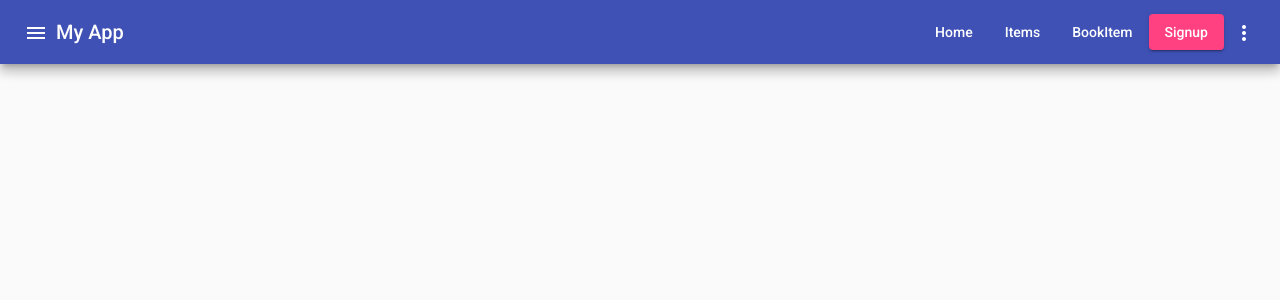
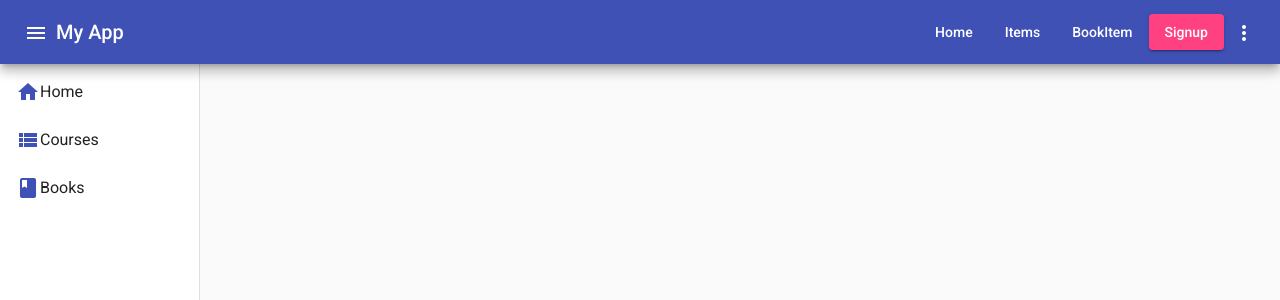
Before and after one commit to Bondesvick/AngularMaterial, an Angular app: page / in a window 1280 px wide. Shown: the top 300 px of the page. Built offline with nearby package versions, Linux system fonts and the light colour scheme.

Commit message:
added side nav links

```diff
--- a/src/app/items/course-list/course-list.component.html
+++ b/src/app/items/course-list/course-list.component.html
@@ -5,7 +5,9 @@
 
 
     <mat-card-content>
+
         <mat-list role="list">
+            <mat-divider></mat-divider>
             <mat-list-item matRipple
             [matRippleCentered]="false"
             [matRippleDisabled]="false"
@@ -22,7 +24,8 @@
                         (click)="deleteLesson.emit(item.id);$event.stopImmediatePropagation()">
                         <mat-icon>delete</mat-icon>
                     </button>
+                    <mat-divider></mat-divider>
+            </mat-list-item>
 
-            </mat-list-item>
       </mat-list>
     </mat-card-content>
--- a/src/app/navbar/navbar.component.html
+++ b/src/app/navbar/navbar.component.html
@@ -40,9 +40,12 @@
     <mat-sidenav-container class="example-sidenav-container" [style.marginTop.px]="mobileQuery.matches ? 56 : 60">
 
       <mat-sidenav #snav [mode]="mobileQuery.matches ? 'over' : 'side'"
-      [fixedInViewport]="mobileQuery.matches" fixedTopGap="56" [style.paddingTop.px]="mobileQuery.matches ? 0 : 0" class="navArea">
+      [fixedInViewport]="mobileQuery.matches" fixedTopGap="56" opened [style.paddingTop.px]="mobileQuery.matches ? 0 : 0" class="navArea">
         <mat-nav-list>
-          <a mat-list-item routerLink="." *ngFor="let nav of fillerNav">{{nav}}</a>
+          <a mat-list-item routerLink={{nav.path}} *ngFor="let nav of links">
+            <mat-icon color="primary">{{nav.icon}}</mat-icon>
+            {{nav.title}}
+          </a>
         </mat-nav-list>
       </mat-sidenav>
 
--- a/src/app/navbar/navbar.component.ts
+++ b/src/app/navbar/navbar.component.ts
@@ -29,6 +29,12 @@ fillerContent = Array.from({length: 50}, () =>
   this.mobileQuery.addListener(this._mobileQueryListener);
    }
 
+   links =[
+     {path: "/home", icon: "home", title: "Home"},
+     {path: "/items", icon: "view_list", title: "Courses"},
+     {path: "/bookitems", icon: "book", title: "Books"}
+    ]
+
   ngOnInit(): void {
   }
 
```
